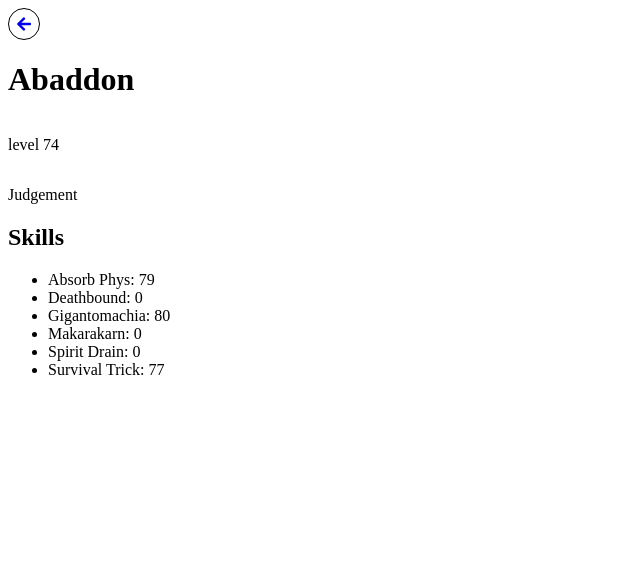
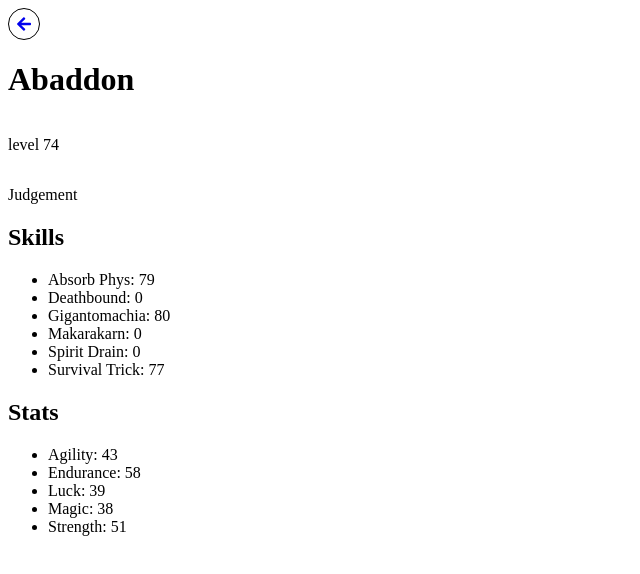
Before and after one commit to Molina-Q/persona-calc, a React (Vite) app: page /persona/Abaddon in a window 1280 px wide. Shown: the top 574 px of the page, without its empty margins (0-640 px from the left). Built offline with nearby package versions, Linux system fonts and the light colour scheme; the HTML template or start-up script is replaced by a standard one.

Commit message:
feat: Add persona stats section to DetailsPersona component

```diff
--- a/src/pages/DetailsPersona.tsx
+++ b/src/pages/DetailsPersona.tsx
@@ -49,6 +49,17 @@ export default function DetailsPersona() {
                     ))}
                 </ul>
             </div>
+            <div className="personaStats">
+                <h2>Stats</h2>
+                <ul>
+                    <li>Agility: {details.stats.ag}</li>
+                    <li>Endurance: {details.stats.en}</li>
+                    <li>Luck: {details.stats.lu}</li>
+                    <li>Magic: {details.stats.ma}</li>
+                    <li>Strength: {details.stats.st}</li>
+                </ul>
+            </div>
+
 
 
 
```
